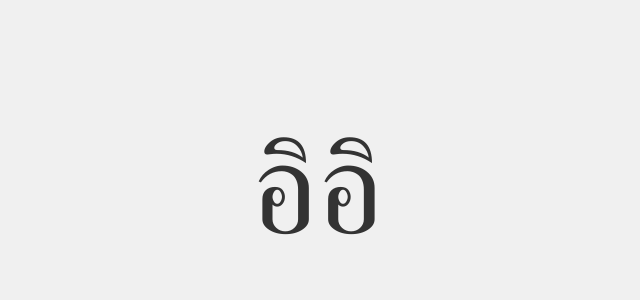
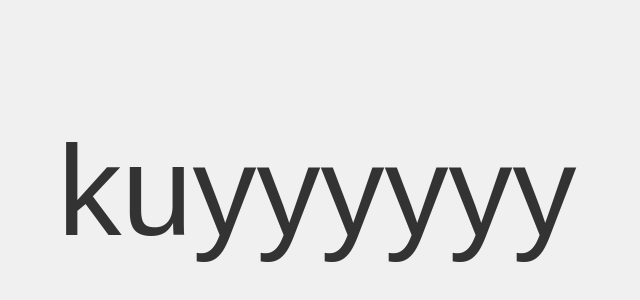
Before and after one commit to MrPONs/test2, a plain HTML site: page index.html in a window 1280 px wide. Shown: the part 210-510 px from the top of the page, without its empty margins (323-963 px from the left). Drawn offline with Linux system fonts and the light colour scheme.

Commit message:
Update index.html

```diff
--- a/index.html
+++ b/index.html
@@ -8,7 +8,8 @@
 </head>
 <body>
     <div class="centered-text">
-        อิอิ
+        kuyyyyyy
+
     </div>
 </body>
 </html>
```
